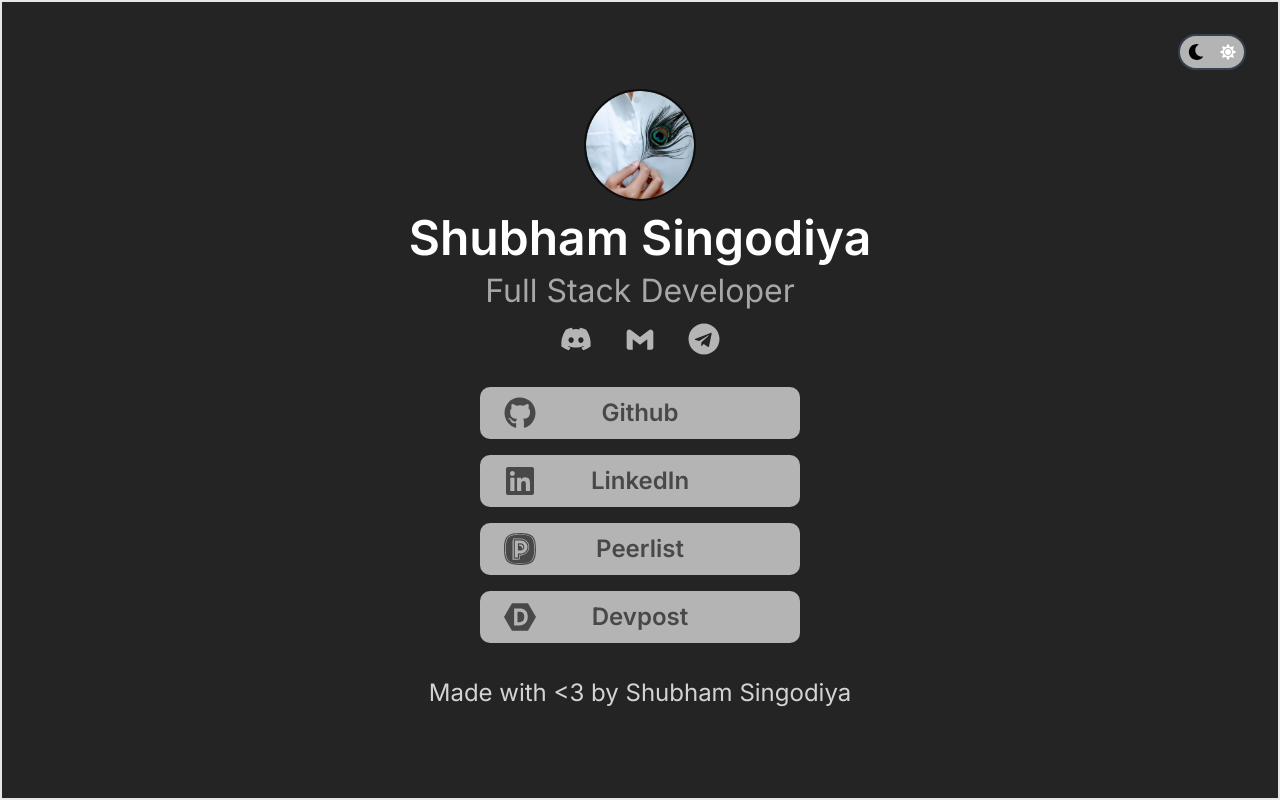
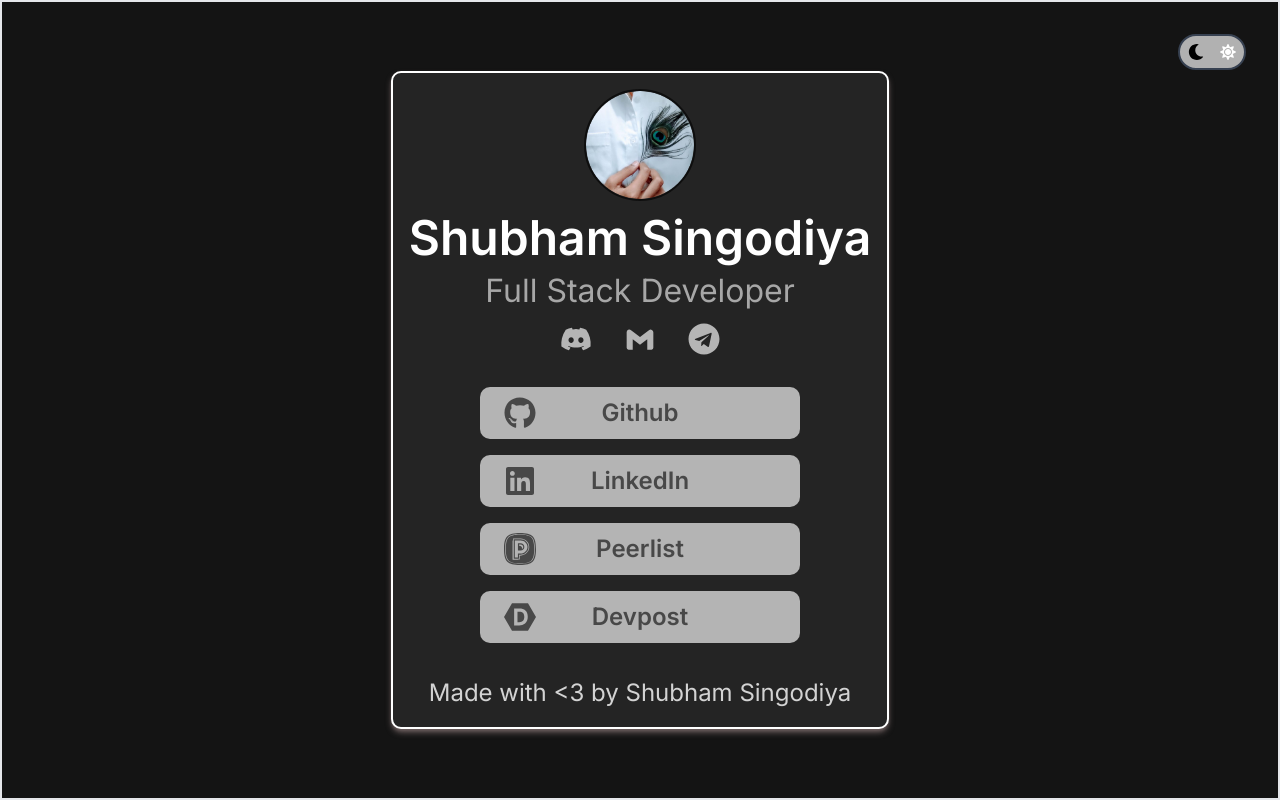
Before and after one commit to singodiyashubham87/Shubham-s-Socials, a React (Vite) app: page / in a window 1280 px wide. Built offline with nearby package versions, Linux system fonts and the light colour scheme.

Commit message:
style: add bg box around content

```diff
--- a/src/App.jsx
+++ b/src/App.jsx
@@ -36,7 +36,7 @@
         </div>
 
         {/* Main Contents  */}
-        <div className="content flex flex-col justify-center items-center gap-[2rem] p-[1rem]">
+        <div className="content bg-[#242424] flex flex-col justify-center items-center gap-[2rem] p-[1rem] border-2 border-white rounded-[0.625rem] backdrop-blur-[40px] shadow-md shadow-[#736464]">
           <div className="intro flex flex-col justify-center items-center">
             <img
               src={profile}
--- a/src/main.css
+++ b/src/main.css
@@ -9,7 +9,7 @@
 
 :root {
   font-family: Inter, system-ui, Avenir, Helvetica, Arial, sans-serif;
-  background-color: #242424;
+  background-color: #141414;
   color: white;
 }
 
```
